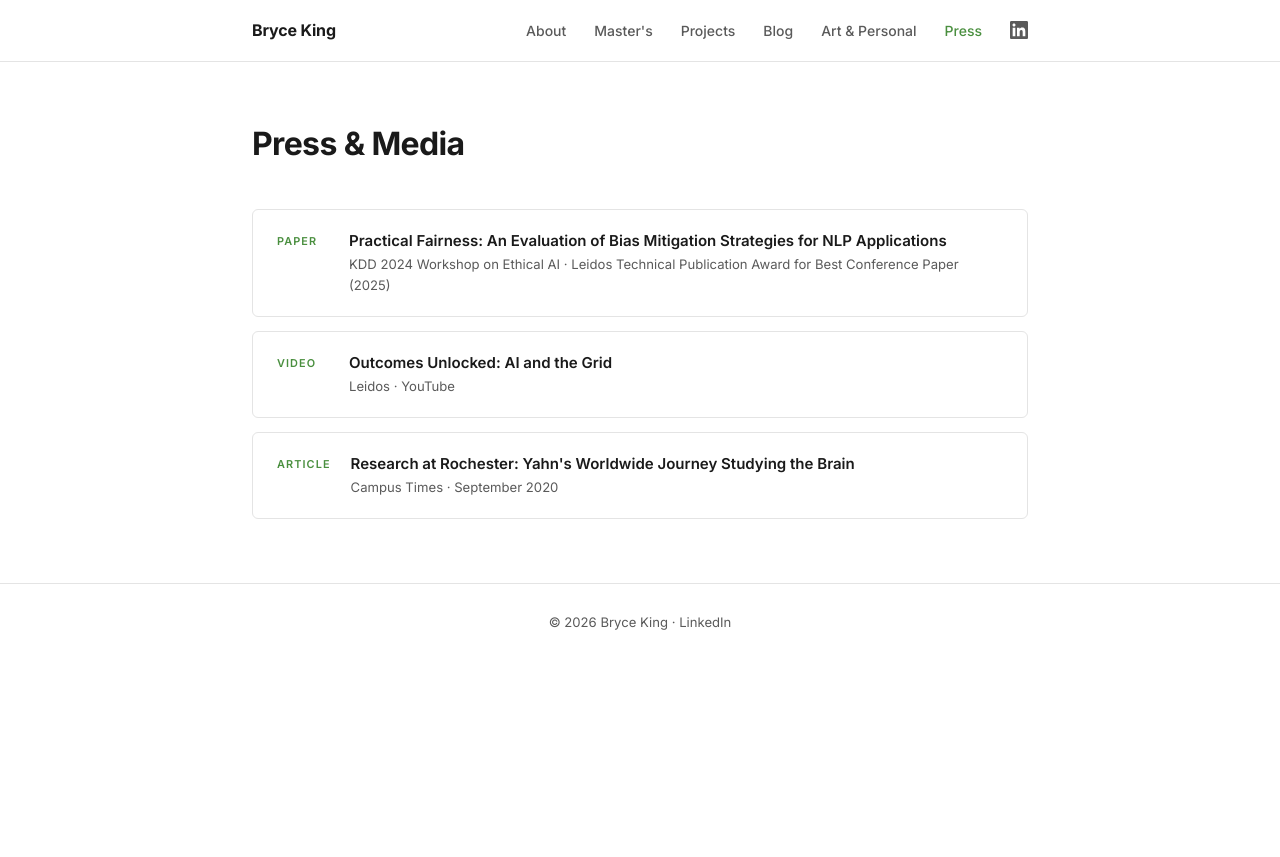
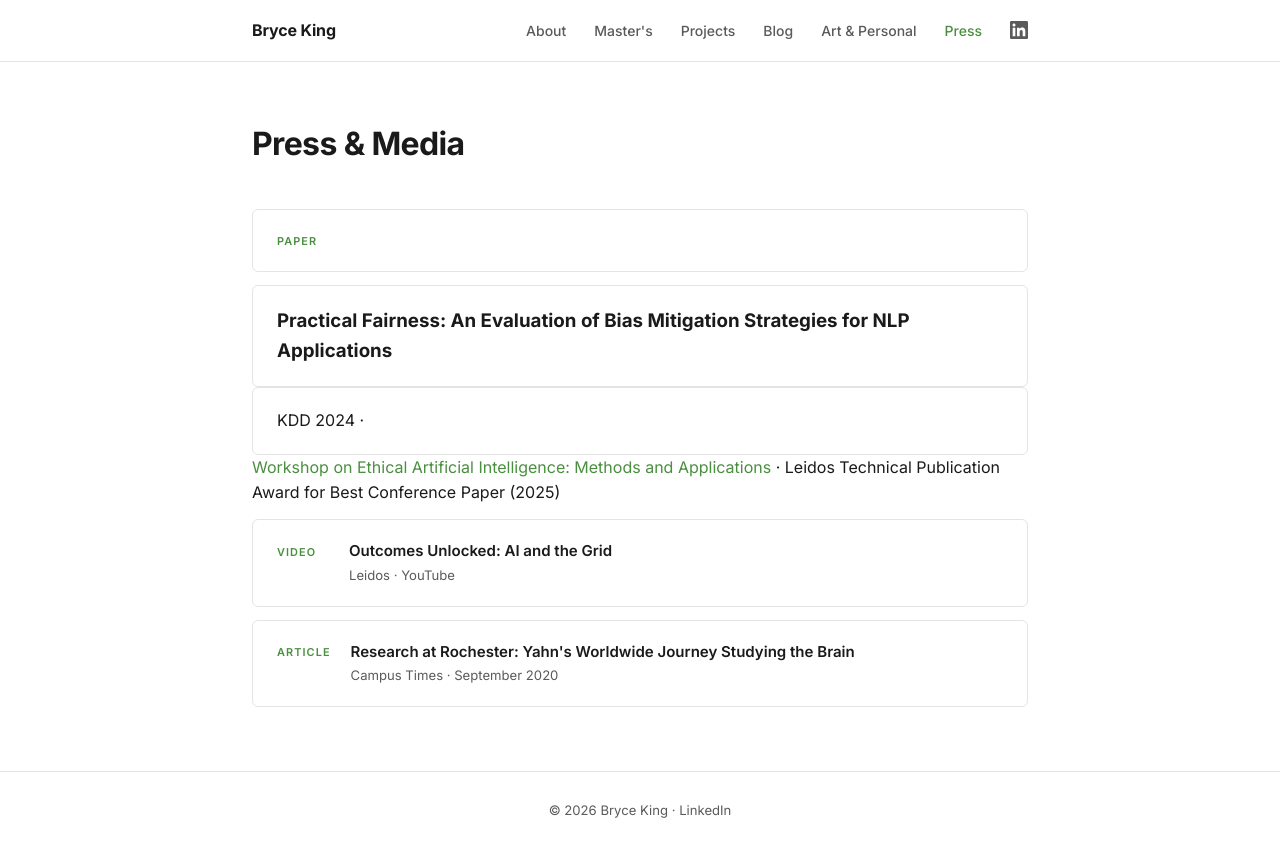
Before and after one commit to be-king/be-king.github.io, a Jekyll site: the page built from press.html, in a window 1280 px wide. Shown: the top 857 px of the page. Built offline with Jekyll 4.4.1, drawn with Linux system fonts in a browser that asks for light colours.

Commit message:
Add KDD paper PDF and link EAI workshop in press page
Replace resume placeholder with actual KDD paper PDF in assets/.
Add link to KDD 2024 Workshop on Ethical Artificial Intelligence page.

Co-Authored-By: Claude Sonnet 4.6 <noreply@anthropic.com>

```diff
--- a/press.html
+++ b/press.html
@@ -7,11 +7,11 @@ title: Press & Media
 
 <div class="press-list">
 
-  <a href="/assets/Bryce_King_Resume.pdf" target="_blank" rel="noopener" class="press-card">
+  <a href="{{ '/assets/kdd-paper.pdf' | relative_url }}" target="_blank" rel="noopener" class="press-card">
     <div class="press-type">Paper</div>
     <div class="press-content">
       <h3>Practical Fairness: An Evaluation of Bias Mitigation Strategies for NLP Applications</h3>
-      <p>KDD 2024 Workshop on Ethical AI &middot; Leidos Technical Publication Award for Best Conference Paper (2025)</p>
+      <p>KDD 2024 &middot; <a href="https://ai-activities.github.io/EAI-workshop-24/ap/" target="_blank" rel="noopener" onclick="event.stopPropagation()">Workshop on Ethical Artificial Intelligence: Methods and Applications</a> &middot; Leidos Technical Publication Award for Best Conference Paper (2025)</p>
     </div>
   </a>
 
```
Also changed, not shown: 1 other file.
